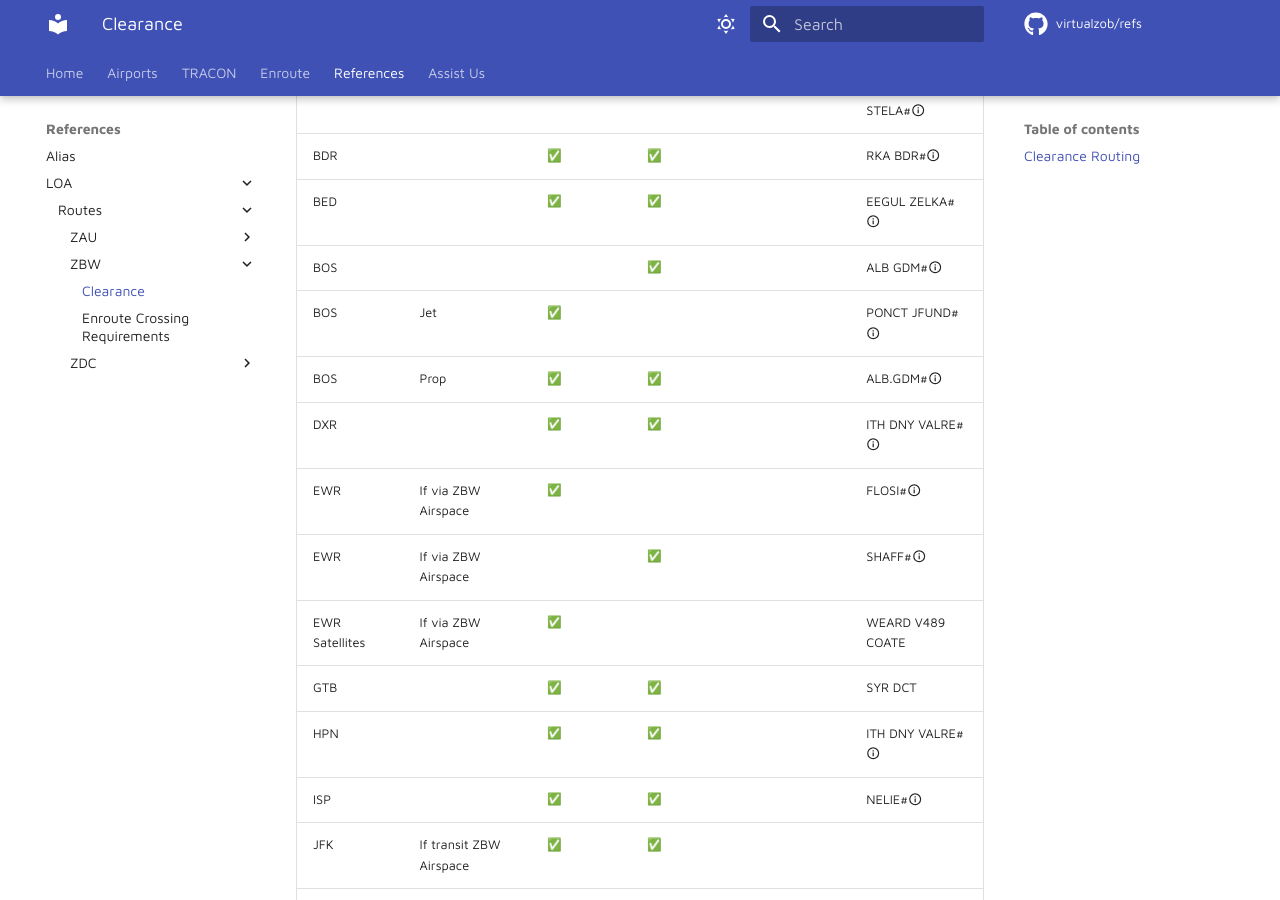
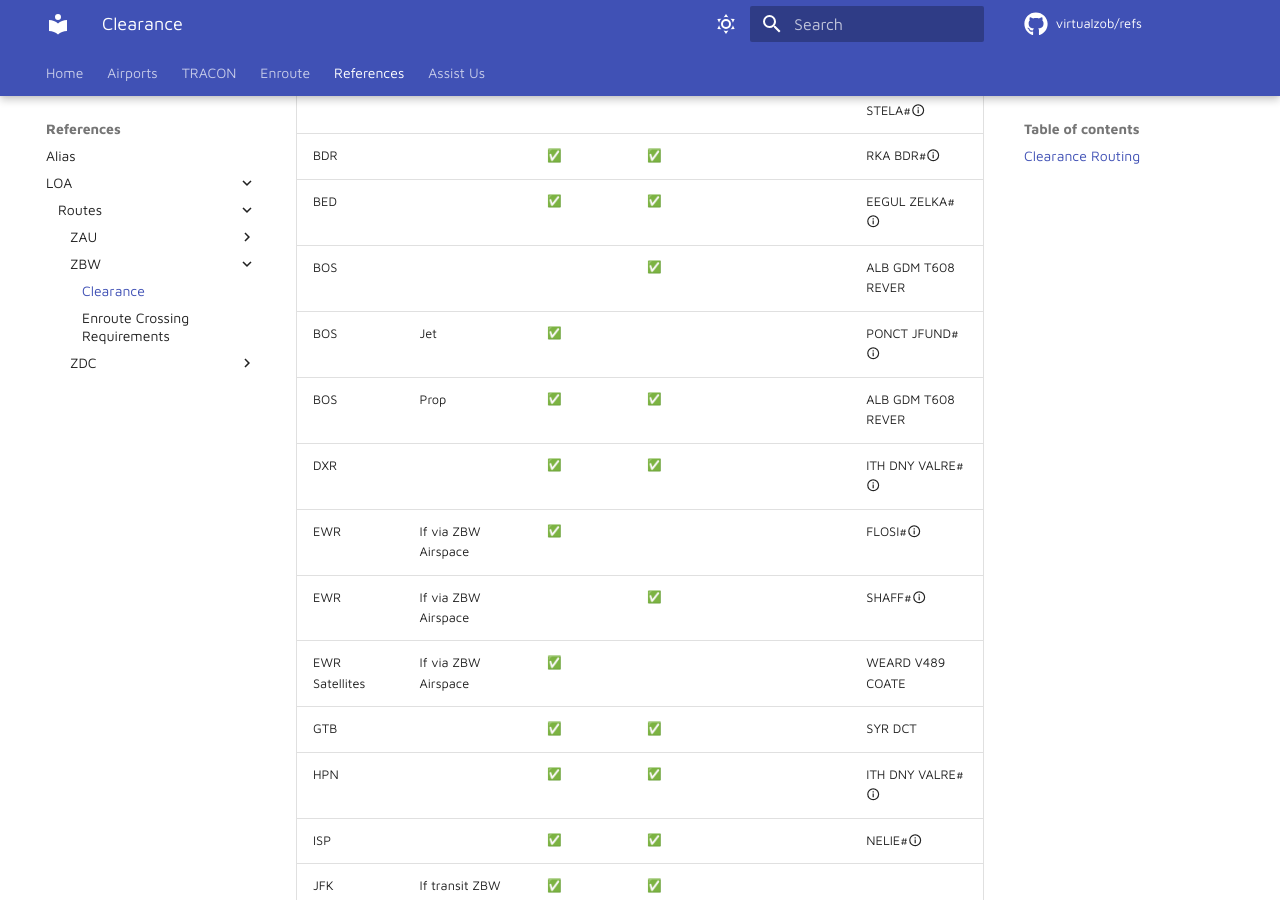
Before and after one commit to virtualZOB/refs, an MkDocs documentation site: the page built from docs/references/LOA/Routes/ZBW/Clearance.md, in a window 1280 px wide and 900 px high, scrolled down 318 px. Built offline with MkDocs 1.6.1 and Material for MkDocs 9.7.7, drawn with Linux system fonts in a browser that asks for light colours; emoji names are drawn with the system emoji font; comment, search, counter and statistics services are not loaded; some of the changed lines change nothing that is shown.

Commit message:
redirect and fix

```diff
--- a/docs/references/LOA/Routes/ZBW/Clearance.md
+++ b/docs/references/LOA/Routes/ZBW/Clearance.md
@@ -5,9 +5,9 @@
 | BDL | |:white_check_mark: |:white_check_mark:  | | AUDIL STELA#:material-information-outline:{ title="STELA1" } <br> MEMMS WILET STELA#:material-information-outline:{ title="STELA1" } |
 | BDR | |:white_check_mark: |:white_check_mark:  | | RKA BDR#:material-information-outline:{ title="BDR1" } |
 | BED | |:white_check_mark: |:white_check_mark:  | | EEGUL ZELKA#:material-information-outline:{ title="ZELKA2" } |
-| BOS  | | | :white_check_mark: | |  ALB GDM#:material-information-outline:{ title="GDM4" } |
+| BOS  | | | :white_check_mark: | |  ALB GDM T608 REVER |
 | BOS  | Jet | :white_check_mark: |  |  | PONCT JFUND#:material-information-outline:{ title="JFUND2" } |
-| BOS  | Prop |:white_check_mark: |:white_check_mark:  | | ALB.GDM#:material-information-outline:{ title="GDM4" } |
+| BOS  | Prop |:white_check_mark: |:white_check_mark:  | | ALB GDM T608 REVER |
 | DXR | |:white_check_mark: |:white_check_mark:  | | ITH DNY VALRE#:material-information-outline:{ title="VALRE5" } |
 | EWR | If via ZBW Airspace | :white_check_mark: |  | | FLOSI#:material-information-outline:{ title="FLOSI4" } |
 | EWR | If via ZBW Airspace | | :white_check_mark: | | SHAFF#:material-information-outline:{ title="SHAFF7" } |
--- a/mkdocs.yml
+++ b/mkdocs.yml
@@ -45,6 +45,9 @@ plugins:
       redirect_maps:
         'airports/KCAK.md': 'airports/Class-C/Akron-Canton.md'
         'airports/Akron-Canton.md': 'airports/Class-C/Akron-Canton.md'
+        'LOA/Routes/ZBW/Delivery.md': 'LOA/Routes/ZBW/Clearance.md'
+        'LOA/Routes/ZAU/Delivery.md': 'LOA/Routes/ZAU/Clearance.md'
+        'LOA/Routes/ZDC/Delivery.md': 'LOA/Routes/ZDC/Clearance.md'
   - open-in-new-tab
 
 # Styling Front-end
```
